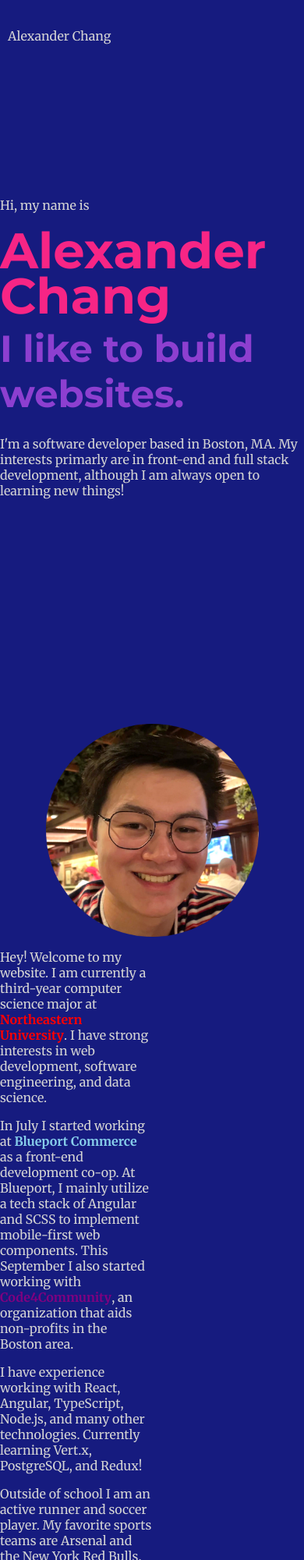
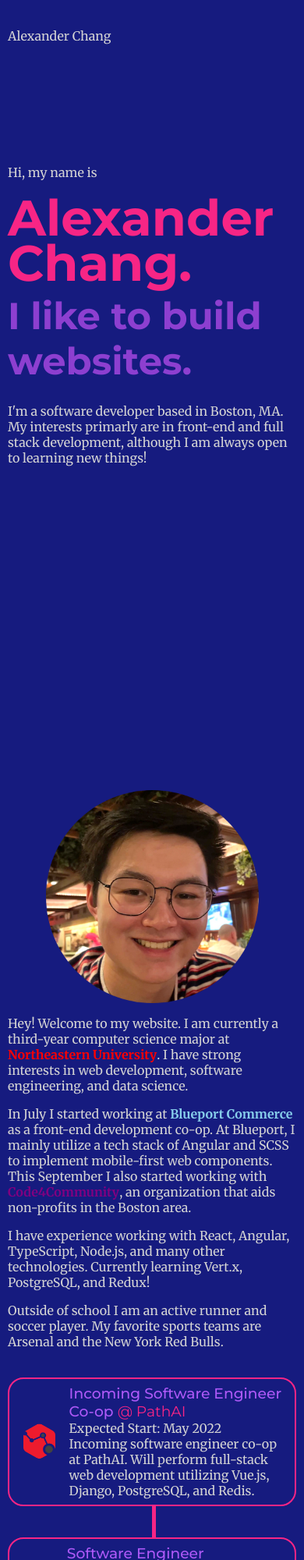
Before and after one commit to al-chang/personal-site-take-two, a Gatsby site: page / in a window 390 px wide. Shown: the top 2000 px of the page at 78% size. Built offline with nearby package versions, Linux system fonts and the light colour scheme; Gatsby itself is replaced by a stand-in of ours.

Commit message:
Fixed mobile styling

```diff
--- a/src/components/About.tsx
+++ b/src/components/About.tsx
@@ -20,6 +20,15 @@ const ImageContainer = styled.div`
   justify-content: center;
 `;
 
+const TextContainer = styled.div`
+  max-width: 50%;
+
+  @media screen and (max-width: 768px) {
+    margin: 0 10px;
+    max-width: max-content;
+  }
+`;
+
 const StyledAboutText = styled.p`
   a {
     text-decoration: none;
@@ -38,7 +47,7 @@ const About: React.FC = () => {
             />
           </div>
         </ImageContainer>
-        <div style={{ maxWidth: "50%" }}>
+        <TextContainer>
           <StyledAboutText>
             Hey! Welcome to my website. I am currently a third-year computer
             science major at
@@ -85,7 +94,7 @@ const About: React.FC = () => {
             Outside of school I am an active runner and soccer player. My
             favorite sports teams are Arsenal and the New York Red Bulls.
           </StyledAboutText>
-        </div>
+        </TextContainer>
       </AboutContainer>
     </>
   );
--- a/src/components/Experience.tsx
+++ b/src/components/Experience.tsx
@@ -11,6 +11,10 @@ const ExperienceContainer = styled.div`
   position: relative;
   flex-direction: column;
   display: flex;
+
+  @media screen and (max-width: 800px) {
+    margin: 0 10px;
+  }
 `;
 
 const LinkContainer = styled.div`
--- a/src/components/ExperienceBox.tsx
+++ b/src/components/ExperienceBox.tsx
@@ -77,6 +77,10 @@ const ExperienceBox: React.FC<ExperinceBoxProps> = (props) => {
     /* background-color: white; */
     border-radius: 20px 0 0 20px;
     /* border: 2px solid white; */
+
+    @media screen and (max-width: 450px) {
+      flex-basis: 50%;
+    }
   `;
 
   const InformationContainer = styled.div`
--- a/src/components/Hero.tsx
+++ b/src/components/Hero.tsx
@@ -10,6 +10,11 @@ const HeroContainer = styled.div`
   margin: auto;
   max-width: 850px;
   margin-top: 20vh;
+
+  @media screen and (max-width: 450px) {
+    margin: 15vh 10px;
+    width: auto;
+  }
 `;
 
 const HeroContent = styled.div`
@@ -51,7 +56,7 @@ const Hero: React.FC = () => {
       <HeroContainer className="hero-container">
         <HeroContent>
           <p style={{ margin: 0 }}>Hi, my name is</p>
-          <NameContainer>Alexander Chang</NameContainer>
+          <NameContainer>Alexander Chang.</NameContainer>
           <StyledSubHeader>I like to build websites.</StyledSubHeader>
           <AboutContainer>
             I'm a software developer based in Boston, MA. My interests primarly
```
